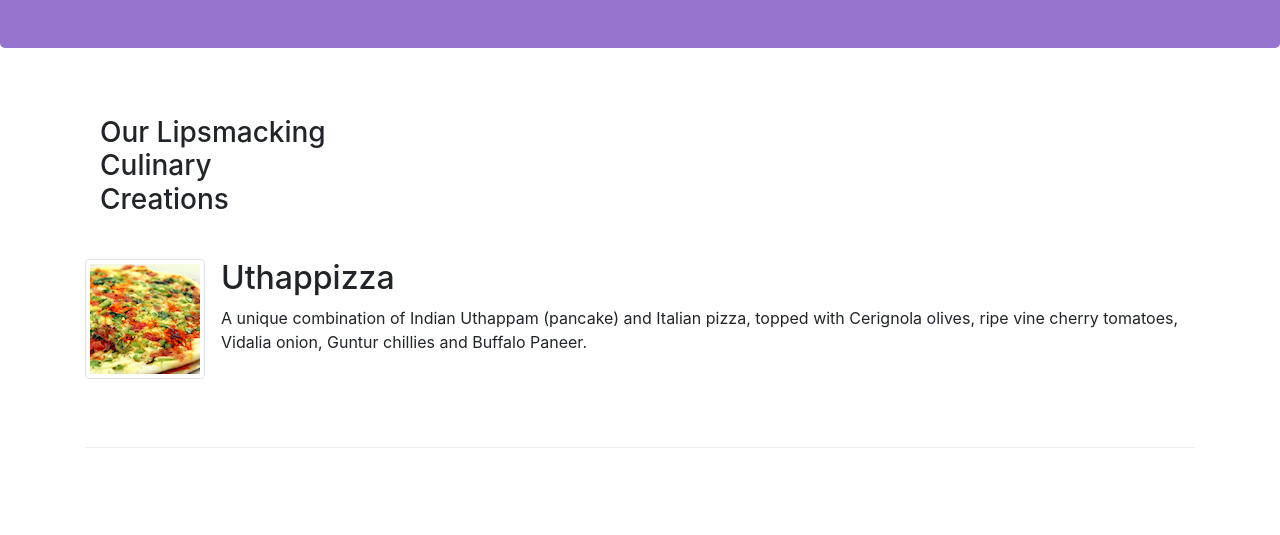
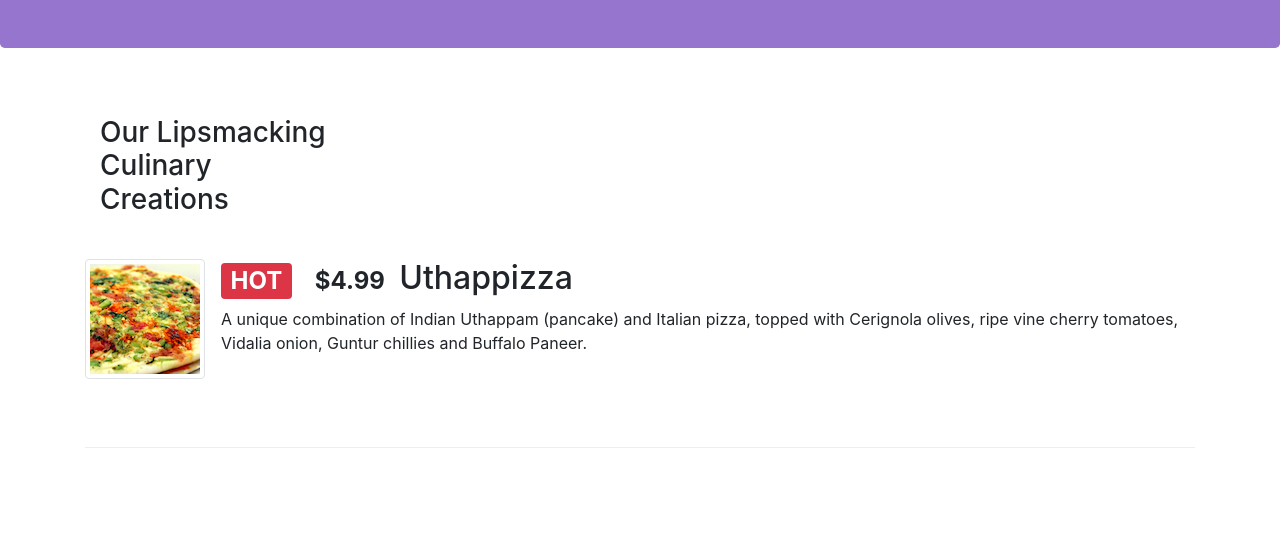
Before and after one commit to Mammillaria/Bootstrap4-conFusion, a website: page index.html in a window 1280 px wide. Shown: the part 265-800 px from the top of the page. Drawn offline with nearby package versions, Linux system fonts and the light colour scheme.

Commit message:
Alerting Users

```diff
--- a/index.html
+++ b/index.html
@@ -63,7 +63,7 @@
                     <img class="d-flex mr-3 img-thumbnail align-self-center"
                          src="img/uthappizza.png" alt="Uthappizza">
                     <div class="media-body">
-                        <h2 class="mt-0">Uthappizza</h2>
+                        <h2 class="mt-0"> <span class="badge badge-danger">HOT</span> <span class="badge badge-pill badge-default">$4.99</span>Uthappizza</h2>
                         <p class="hidden-xs-down">A unique combination of Indian Uthappam (pancake) and
                           Italian pizza, topped with Cerignola olives, ripe vine
                           cherry tomatoes, Vidalia onion, Guntur chillies and
```
